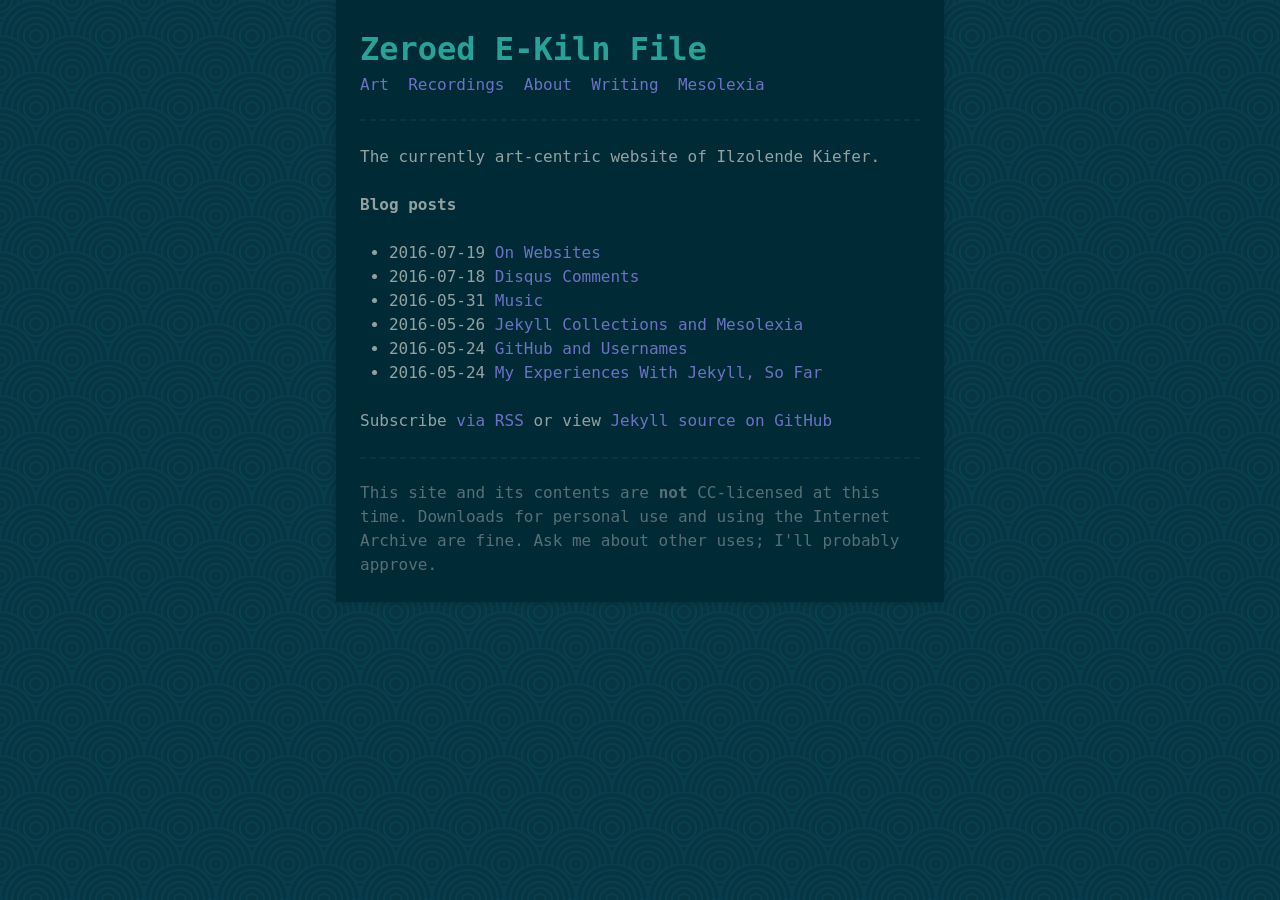
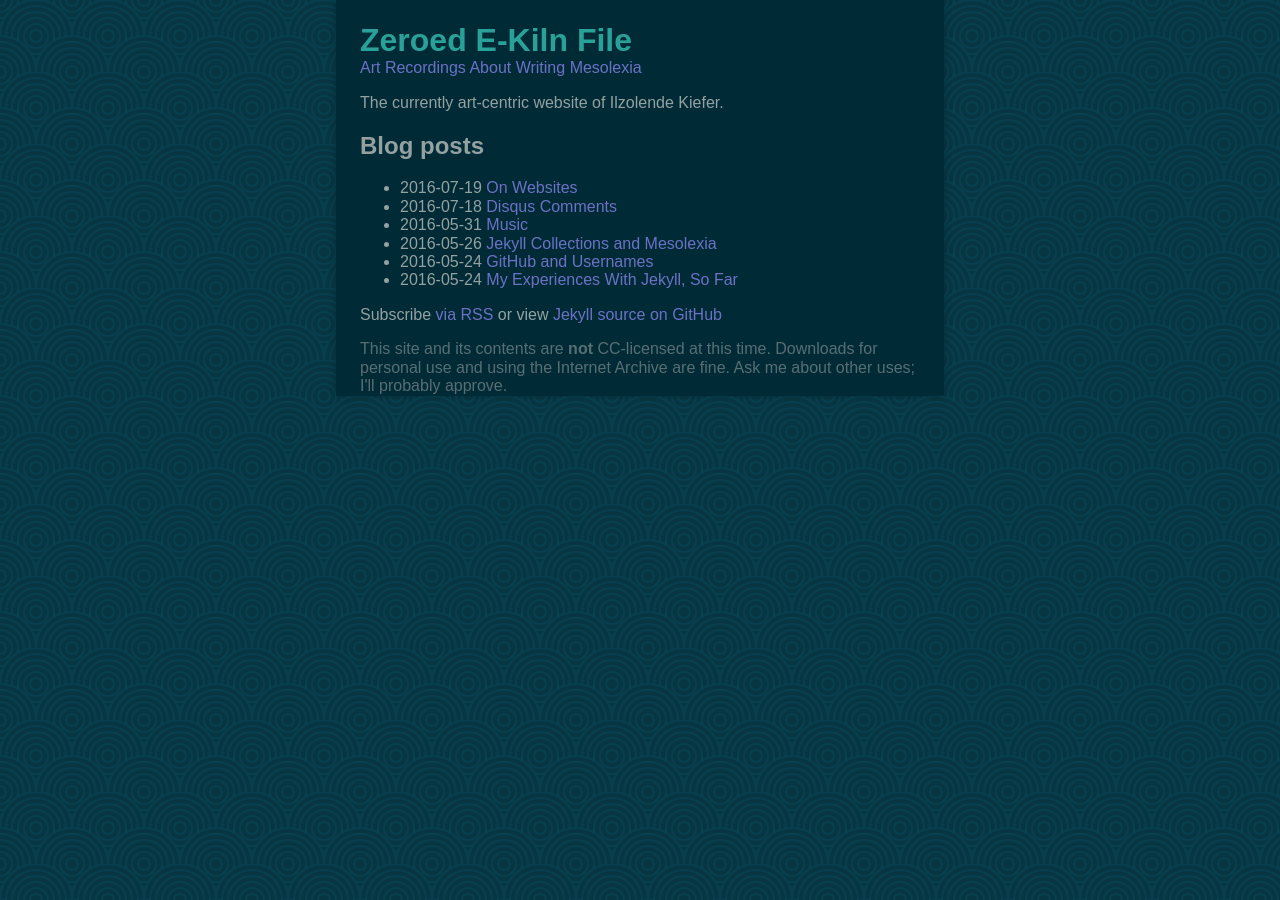
Before and after one commit to ilzolende/ilzolende.github.io, a Jekyll site: the page built from index.html, in a window 1280 px wide. Built offline with Jekyll 4.4.1, drawn with Linux system fonts in a browser that asks for light colours; some web fonts are replaced.

Commit message:
made base & layout interfere less with remarkdown

```diff
--- a/_sass/_base.scss
+++ b/_sass/_base.scss
@@ -2,39 +2,25 @@
  * Basic styling
  */
 body {
-    font-size: $base-font-size;
-    line-height: $base-line-height;
-    font-family: $base-font-family;
     color: $text-color;
     background-color: $background-color;
 }
 
-/**
- * Create line gaps
- */
-$spacing-unit: $base-line-height * 1rem;
+$spacing-unit: 1.5em;
 
 /**
- * Set vertical margins to maintain vertical rhythm
+ * style description lists
  */
-h1, h2, h3, h4, h5, h6,
-p, blockquote, pre,
-ul, ol, dl, figure {
+dl {
     margin-bottom: $spacing-unit;
     margin-top: $spacing-unit;
 }
 
-/**
- * Make lists nest well
- */
-dl ol, dl ul, ol ol, ol ul, ul ol, ul ul {
+dl ol, dl ul {
   margin-top: 0;
   margin-bottom: 0;
 }
 
-ol, ul {
-  padding-left: 3ch;
-}
 dd {
   padding-left: 0;
   margin-left: 3ch;
@@ -59,14 +45,6 @@ figure > img {
 
 figcaption {
     font-size: $base-font-size;
-}
-
-/**
- * Headings
- */
-h1, h2, h3, h4, h5, h6 {
-    font-weight: bold;
-    font-size: 1rem;
 }
 
 
@@ -94,10 +72,6 @@ a {
  */
 blockquote {
     color: $secondary-text-color;
-    border-left: 0.25ch solid $dividing-line-color;
-    padding-left: 1.75ch;
-    margin-left: 0;
-    margin-right: 0;
 }
 
 
@@ -107,9 +81,7 @@ blockquote {
  */
 pre,
 code {
-    font-size: $small-font-size;
     font-family: $mono-font-family;
-    border-radius: 2pt;
     @if $is-dark-background {
       background-color: lighten($background-color, 10%);
     }
@@ -119,6 +91,5 @@ code {
 }
 
 pre {
-    padding: $spacing-unit 1ch;
     overflow-x: auto;
 }
--- a/_sass/_layout.scss
+++ b/_sass/_layout.scss
@@ -11,7 +11,7 @@ body {
   max-width: $body-width;
   margin-left:auto;
   margin-right:auto;
-  padding: 1px $spacing-unit;
+  padding: 1px 1.5em;
   box-shadow: 0 0 6pt rgba(0, 0, 0, 0.2);
 }
 
@@ -19,24 +19,14 @@ body {
  * Site header
  */
 body>header {
-    margin-top: $spacing-unit;
-    padding-bottom: $spacing-unit * (11/12);
-    border-bottom: dashed $dividing-line-color;
-    border-bottom-width: $spacing-unit * (1/12);
-    margin-bottom: $spacing-unit;
     h1 {
       margin-bottom: 0;
-      font-size: 2em;
       a, a:visited {
           color: $main-title-color;
       }
     }
-
     nav {
       margin-top: 0;
-      a {
-        margin: 0 1ch 0 0;
-      }
     }
 }
 
@@ -58,9 +48,4 @@ body>header {
  */
 body>footer {
   color: $secondary-text-color;
-  padding-top: $spacing-unit * (11/12);
-  border-top: dashed $dividing-line-color;
-  border-top-width: $spacing-unit * (1/12);
-  margin-top: $spacing-unit;
-  margin-bottom: $spacing-unit;
 }
```
